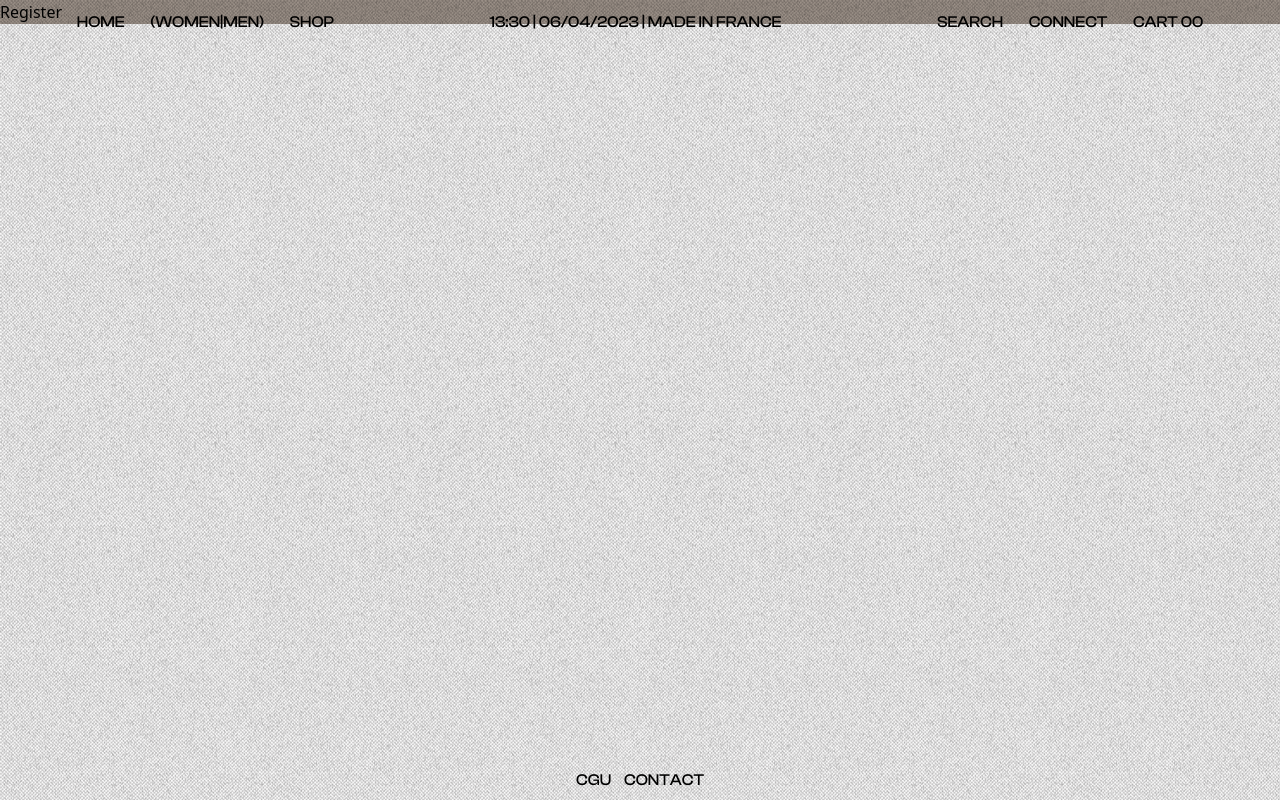
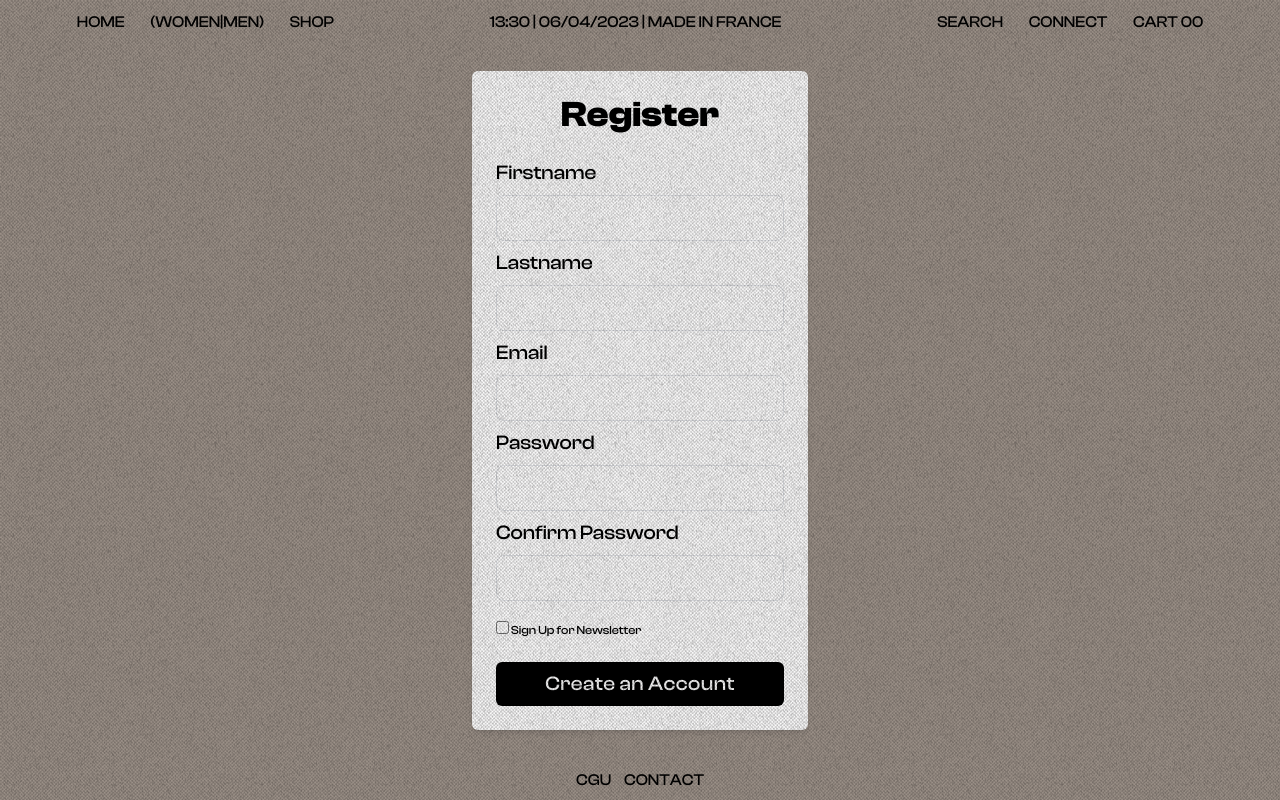
Before and after one commit to Mind-thatsall/front-end-sapes, a React (Vite) app: page /register in a window 1280 px wide. Built offline with nearby package versions, Linux system fonts and the light colour scheme.

Commit message:
Code the static Register page

```diff
--- a/src/views/Register.jsx
+++ b/src/views/Register.jsx
@@ -1,7 +1,95 @@
 import React from "react";
 
 const Register = () => {
-  return <div>Register</div>;
+  return  (
+    <div className="relative flex flex-col justify-center min-h-screen overflow-hidden">
+     <div className="p-6 m-auto bg-white rounded-md shadow-md lg:max-w-xl">
+
+        <h1
+            style={{ fontFamily: "ClashDisplay-Bold" }}
+            className="text-2xl md:text-3xl lg:text-4xl font-bold text-center">
+            Register
+        </h1>
+
+        <form
+          style={{ fontFamily: "ClashDisplay-Medium" }}
+          className="mt-6 text-xl"
+        >
+         <div className="mb-2">
+            <label
+              for="firstname"
+              className="block">
+              Firstname
+            </label>
+            <input
+              type="text"
+              className="block w-full px-4 py-2 mt-2 text-black-700 border rounded-lg focus:border-black-900 ">
+            </input>
+          </div>
+
+          <div className="mb-2">
+            <label
+              for="lastname"
+              className="block">
+              Lastname
+            </label>
+            <input
+              type="text"
+              className="block w-full px-4 py-2 mt-2 text-black-700 border rounded-lg focus:border-black-900 ">
+            </input>
+          </div>
+
+          <div className="mb-2">
+            <label
+              for="email"
+              className="block">
+              Email
+            </label>
+            <input
+              type="email"
+              className="block w-full px-4 py-2 mt-2 text-black-700 border rounded-lg focus:border-black-900 ">
+            </input>
+          </div>
+
+          <div className="mb-2">
+            <label
+              for="password"
+              className="block">
+              Password
+            </label>
+            <input
+              type="password"
+              className="block w-full px-4 py-2 mt-2 text-black-700 border rounded-lg focus:border-black-900 ">
+            </input>
+          </div>
+
+          <div className="mb-2">
+            <label
+              for="password"
+              className="block">
+              Confirm Password
+            </label>
+            <input
+              type="password"
+              className="block w-full px-4 py-2 mt-2 text-black-700 border rounded-lg focus:border-black-900 ">
+            </input>
+          </div>
+
+          <div className="form-control mt-5 text-xs">
+            <label className="label cursor-pointer">
+              <input type="checkbox"/>
+              <span className="label-text">{" "}Sign Up for Newsletter</span>
+            </label>
+          </div>
+
+          <div className="mt-6">
+            <button className="w-full px-4 py-2 tracking-wide text-white transition-colors duration-200 transform bg-black rounded-md hover:bg-gray-700  ">Create an Account</button>
+          </div>
+
+        </form>
+      </div>
+    </div>
+  );
 };
 
 export default Register;
```
